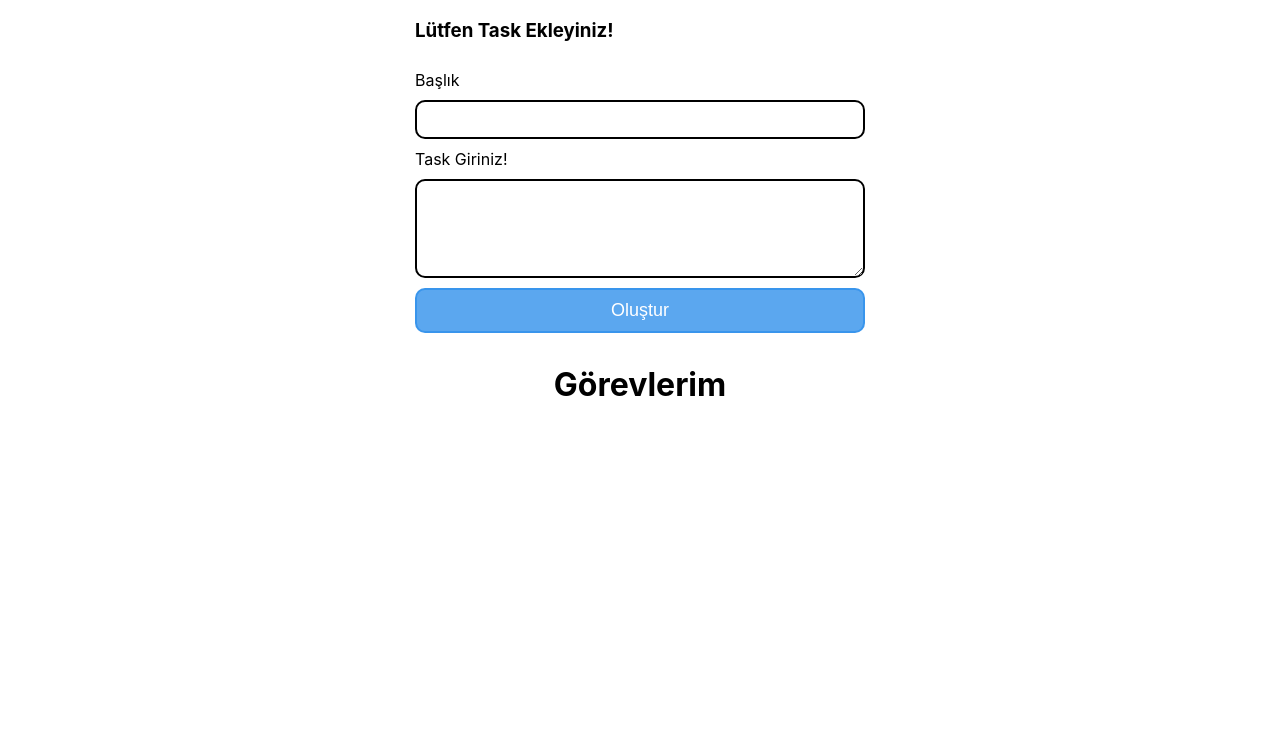
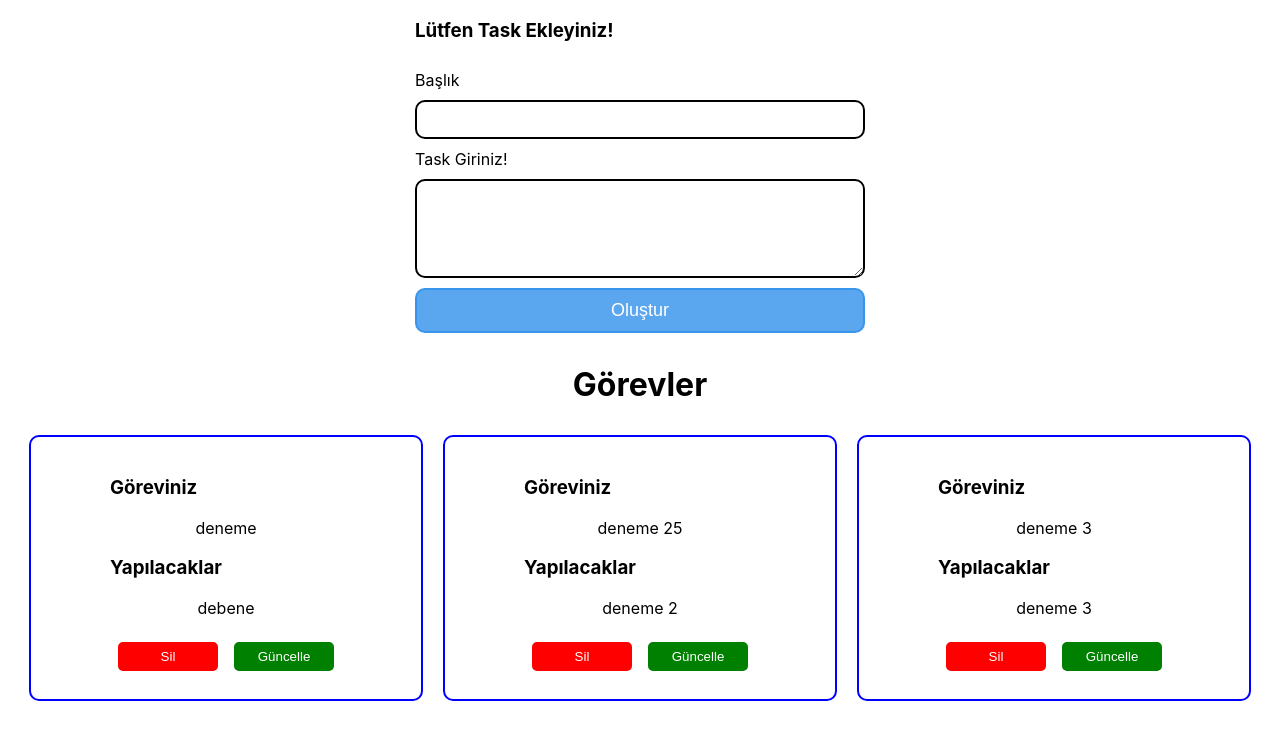
Before and after one commit to NursahDemirpolat/react-jira-application, a React (Create React App) app: page / in a window 1280 px wide. Shown: the top 740 px of the page. Built offline with nearby package versions, Linux system fonts and the light colour scheme; data requests are answered from the project's data file.

Commit message:
useEffect entegrasyonu jsonserver veri depolama

```diff
--- /dev/null
+++ b/api/db.json
@@ -0,0 +1,19 @@
+{
+  "tasks": [
+    {
+      "title": "deneme",
+      "taskDesc": "debene",
+      "id": 1
+    },
+    {
+      "title": "deneme 25",
+      "taskDesc": "deneme 2",
+      "id": 2
+    },
+    {
+      "title": "deneme 3",
+      "taskDesc": "deneme 3",
+      "id": 3
+    }
+  ]
+}
--- a/package.json
+++ b/package.json
@@ -6,6 +6,7 @@
     "@testing-library/jest-dom": "^5.16.5",
     "@testing-library/react": "^13.4.0",
     "@testing-library/user-event": "^13.5.0",
+    "axios": "^1.4.0",
     "react": "^18.2.0",
     "react-dom": "^18.2.0",
     "react-scripts": "5.0.1",
--- a/src/App.js
+++ b/src/App.js
@@ -2,52 +2,61 @@ import './App.css';
 import TaskCreate from './components/TaskCreate';
 import TaskList from './components/TaskList';
 import { useState } from 'react';
+import axios from 'axios';
+import { useEffect } from 'react';
 
 function App() {
-
-  const [tasks, setTasks] = useState([]) //--> taskların tutulduğu array
-
-  const createTask = (title,taskDesc) => { //--> TaskCreate ten onCreate (props) ile bilgiyi çektik createTask'a tanımlamamız lazım
-    const createdTasks=[
-      ...tasks,{      //--> ...tasks var olan eski taskları ifade eder , yeni tasks eklerken id değeride olması lazım (array matığı) (sprat operatörğü eskileri kopyalayıp yeni arraye yapıştırır)
-        id:Math.round(Math.random()*999999999),  //--> rastgele değer atar
-        title:title,
-        taskDesc:taskDesc,
-      }
-    ];
-    setTasks(createdTasks); //--> task değişkenine atamış olduk
+  const [tasks, setTasks] = useState([]);
+  const createTask = async (title, taskDesc) => {
+    const response = await axios.post('http://localhost:3004/tasks', {
+      title,
+      taskDesc,
+    });
+    console.log(response);
+    const createdTasks = [...tasks, response.data]; //--> ...tasks var olan eski taskları ifade eder , yeni tasks eklerken id değeride olması lazım (array matığı) (sprat operatörğü eskileri kopyalayıp yeni arraye yapıştırır)
+    setTasks(createdTasks);
+  };
+  const fetchTasks = async () => {
+    const response = await axios.get('http://localhost:3004/tasks');
+    // debugger;
+    setTasks(response.data);
   };
 
-  const deleteTaskById = (id) => { //basılan butonun id değerini childden buraya aldık
+  useEffect(() => {
+    fetchTasks();
+  }, []);
+
+  const deleteTaskById = async (id) => {
+    await axios.delete(`http://localhost:3004/tasks/${id}`);
     const afterDeletingTasks = tasks.filter((task) => {
-      return task.id !== id; //task id si seçilen task id ye eşit olmayanlara dönücek (id arrayden çıkarıp başka bi yre kayıt etmemiz lazım bunun içinde setTask kullanıcaz)
+      return task.id !== id;
     });
-    setTasks(afterDeletingTasks)
+    setTasks(afterDeletingTasks);
   };
 
-
-  const editTaskById = (id,updateTitle,updateTaskDesc) => {  //güncelleme
-    const updatedTasks = tasks.map((task) => { //arrayi tek tek dönüp elemanı bulucaz sonra yeni gelenle değiştircez (yeni arraye atamış olucaz) (dönme işlemi map)
-      if (task.id === id){
-        return {
-          id,
-          title:updateTitle,
-          taskDesc:updateTaskDesc,
-        }
+  const editTaskById = async (id, updateTitle, updateTaskDesc) => {
+    await axios.put(`http://localhost:3004/tasks/${id}`, {
+      title: updateTitle,
+      taskDesc: updateTaskDesc,
+    });
+    const updatedTasks = tasks.map((task) => {
+      if (task.id === id) {
+        return { id, title: updateTitle, taskDesc: updateTaskDesc };
       }
-      else {
-        return task;
-      }
+      return task;
     });
-    setTasks(updatedTasks)
+    setTasks(updatedTasks);
   };
-
 
   return (
     <div className="App">
-      <TaskCreate onCreate={createTask}/>
-      <h1>Görevlerim</h1>
-      <TaskList tasks={tasks} onDelete={deleteTaskById} onUpdate={editTaskById}/>
+      <TaskCreate onCreate={createTask} />
+      <h1>Görevler</h1>
+      <TaskList
+        tasks={tasks}
+        onDelete={deleteTaskById}
+        onUpdate={editTaskById}
+      />
     </div>
   );
 }
--- a/src/components/TaskCreate.js
+++ b/src/components/TaskCreate.js
@@ -1,6 +1,6 @@
 import { useState } from 'react';
 
-function TaskCreate({onCreate,task,taskformUpdate,onUpdate}) {
+function TaskCreate({ onCreate, task, taskformUpdate, onUpdate }) {
 
     const [title,setTitle]= useState(task ? task.title : ''); //task var ise (düzenleme basıldıysa) title ı ata yoksa boş string ata
     const [taskDesc,setTaskDesc]= useState(task ? task.title : '');
--- a/src/components/TaskList.js
+++ b/src/components/TaskList.js
@@ -1,12 +1,12 @@
-import TasksShow from "./TaskShow";
+import TasksShow from "./TasksShow";
 
 function TaskList({ tasks , onDelete , onUpdate}) {
 
     return (
         <div className="task-list">
-            {tasks.map((task) => {   ///Array fonsiyonunu dönüyoruz map ile task ile bilgiyi alıyoruz
+            {tasks.map((task,index) => {   ///Array fonsiyonunu dönüyoruz map ile task ile bilgiyi alıyoruz
                 return (
-                    <TasksShow key={task.id} task={task} onDelete={onDelete} onUpdate={onUpdate}/>
+                    <TasksShow key={index} task={task} onDelete={onDelete} onUpdate={onUpdate}/>
                 )
             })}
         </div>
--- a/src/components/TaskShow.js
+++ b/src/components/TasksShow.js
@@ -1,5 +1,5 @@
-import { useState } from "react"
-import TaskCreate from "./TaskCreate"
+import { useState } from "react";
+import TaskCreate from "./TaskCreate";
 
 function TasksShow({task , onDelete , onUpdate}) {
 
```
Also changed, not shown: 1 other file (tests, documents, lock files or other folders).
